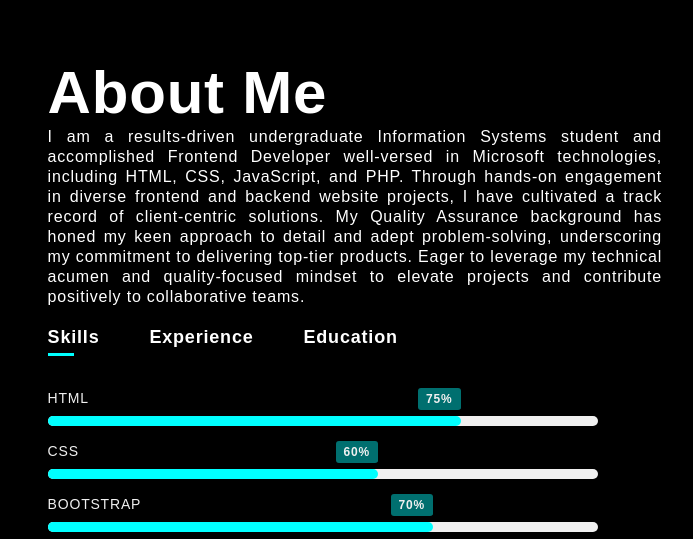
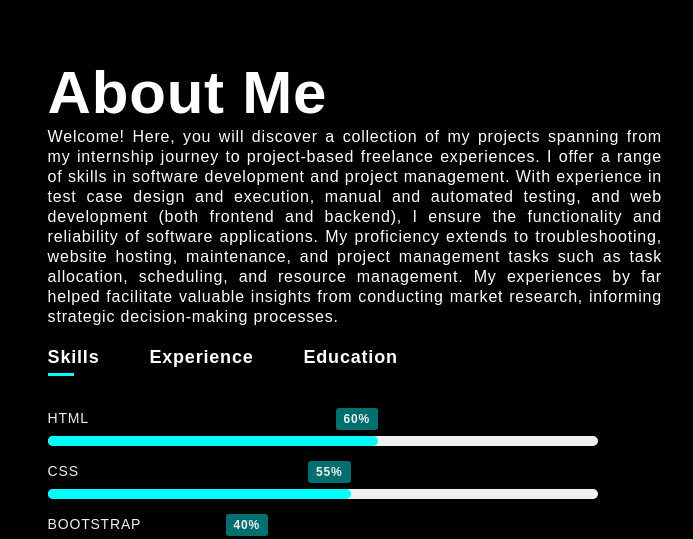
Before and after one commit to johnbryangarcia/bryangarcia.github.io, a plain HTML site: page index.html in a window 1280 px wide. Shown: the part 802-1341 px from the top of the page, 490-1183 px from the left. Drawn offline with Linux system fonts and the light colour scheme.

Commit message:
final changes

```diff
--- a/css/style.css
+++ b/css/style.css
@@ -299,13 +299,13 @@ nav ul li a:hover::after {
 }
 
 .progress-line .html {
-  width: 75%;
+  width: 60%;
 }
 .progress-line .css {
-  width: 60%;
+  width: 55%;
 }
 .progress-line .bootstrap {
-  width: 70%;
+  width: 40%;
 }
 .progress-line .javascript {
   width: 30%;
@@ -341,13 +341,13 @@ nav ul li a:hover::after {
 }
 
 .progress-line .html::after {
-  content: "75%";
+  content: "60%";
 }
 .progress-line .css::after {
-  content: "60%";
+  content: "55%";
 }
 .progress-line .bootstrap::after {
-  content: "70%";
+  content: "40%";
 }
 .progress-line .javascript::after {
   content: "30%";
--- a/index.html
+++ b/index.html
@@ -43,7 +43,7 @@
 					<div class="about-col-2">
 						<h1 class="sub-title">About Me</h1>
 						<p style="line-height: 20px; text-align: justify;">
-                     I am a results-driven undergraduate Information Systems student and accomplished Frontend Developer well-versed in Microsoft technologies, including HTML, CSS, JavaScript, and PHP. Through hands-on engagement in diverse frontend and backend website projects, I have cultivated a track record of client-centric solutions. My Quality Assurance background has honed my keen approach to detail and adept problem-solving, underscoring my commitment to delivering top-tier products. Eager to leverage my technical acumen and quality-focused mindset to elevate projects and contribute positively to collaborative teams.
+                     Welcome! Here, you will discover a collection of my projects spanning from my internship journey to project-based freelance experiences. I offer a range of skills in software development and project management. With experience in test case design and execution, manual and automated testing, and web development (both frontend and backend), I ensure the functionality and reliability of software applications. My proficiency extends to troubleshooting, website hosting, maintenance, and project management tasks such as task allocation, scheduling, and resource management. My experiences by far helped facilitate valuable insights from conducting market research, informing strategic decision-making processes.
 						</p>
 
 						<div class="tab-titles">
```
